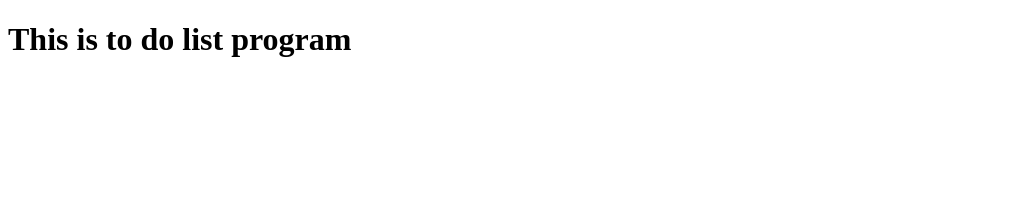
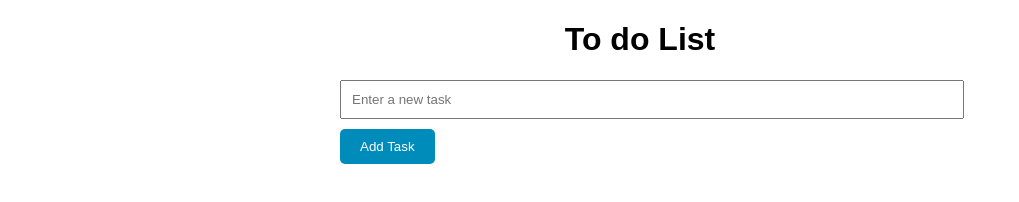
Before and after one commit to Vikashtomar/-JAVASCRIPT-Projects, a plain HTML site: page todo-list/index.html in a window 1280 px wide. Shown: the whole page, without its empty margins (0-1019 px from the left). Drawn offline with Linux system fonts and the light colour scheme.

Commit message:
todo func

```diff
--- a/todo-list/index.html
+++ b/todo-list/index.html
@@ -3,12 +3,94 @@
 <head>
     <meta charset="UTF-8">
     <meta name="viewport" content="width=device-width, initial-scale=1.0">
-    <title>Document</title>
+    <title>Todo List</title>
+
+    <style>
+        body{
+            font-family: Arial, sans-serif;
+            margin: 0;
+            padding: 0;
+            box-sizing: border-box;
+        }
+        .container{
+            max-width: 600px;
+            margin: 20px auto;
+            padding: 0 20px;
+        }
+        h1{
+            text-align: center;
+
+        }
+        input[type="text"]{
+            width: 100%;
+            padding: 10px;
+            margin-bottom: 10px;
+        }
+        ul{
+            list-style-type: none;
+            padding: 0;
+        }
+        li{
+            background: #f4f4f4;
+            padding: 10px;
+            margin-bottom: 5px;
+            border-radius: 5px;
+        }
+
+        button{
+            background: #008cba;
+            color: #fff;
+            border: none;
+            padding: 10px 20px;
+            cursor: pointer;
+            border-radius: 5px;
+
+        }
+    </style>
+
+
 </head>
 <body>
-    <h1>This is to do list program</h1>
+
+    <div class="container">
+        <h1>To do List</h1>
+        <input type="text" id="taskInput" placeholder="Enter a new task">
+        <button onclick="addTask()">Add Task</button>
+        <ul id="taskList">
+
+        </ul>
+    </div>
+
+
     <script>
-        console.log("hi...");
+     // FUNCTIONALITY  to add
+     function addTask(){
+        let taskInp = document.getElementById("taskInput");
+        let taskList = document.getElementById("taskList");
+        let taskText = taskInp.value;
+
+        if(taskText.trim() === "")
+        {
+            alert("plz add todo")
+            return;
+        }
+        var li = document.createElement("li");
+        li.textContent = taskText;
+        taskList.appendChild(li);
+
+        taskInp.value = " ";
+     }
+
+     let dltbtn= document.createElement("button");
+     dltbtn.textContent = "Delete";
+     dltbtn.onclick = function(){
+        li.remove();
+
+     };
+     li.appendChild(dltbtn)
+     taskList.appendChild(li);
+     taskInp.value = "";
+
     </script>
 </body>
 
```
